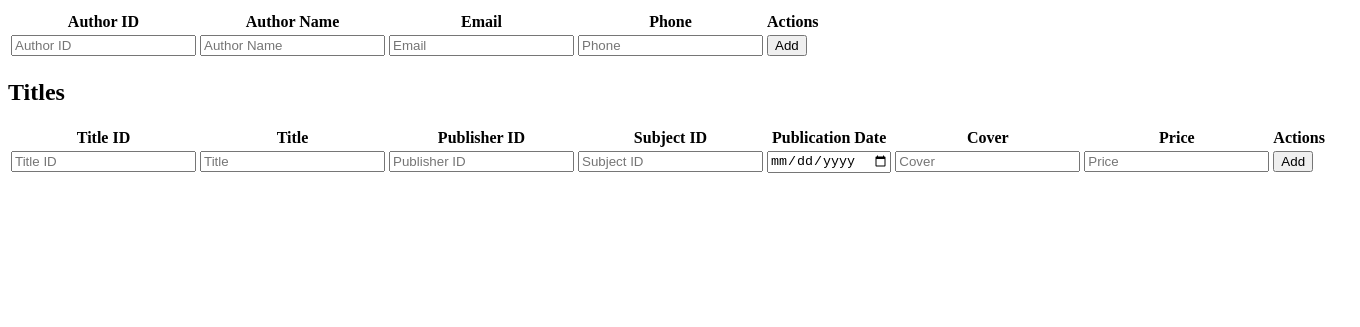
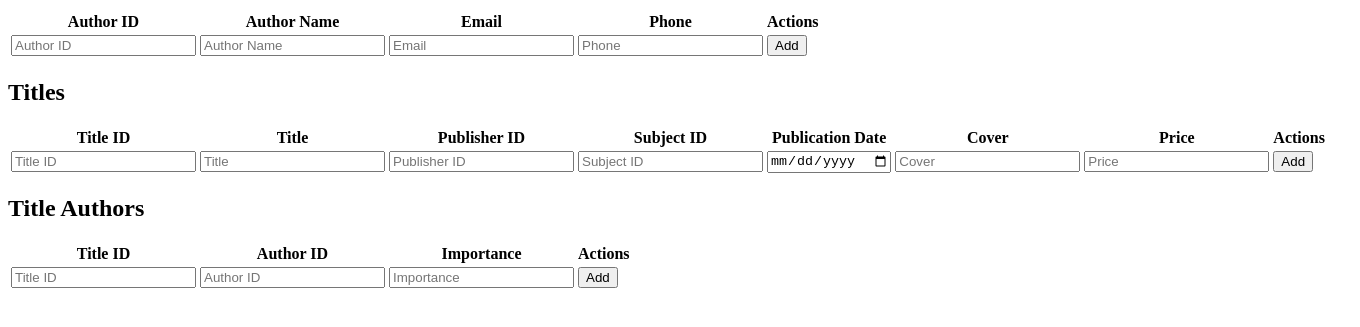
Before and after one commit to ladalar/bookCRUD, a Flask app: page / in a window 1360 px wide. Shown: the part 288-615 px from the top of the page. Run offline with Flask 3, Linux system fonts and the light colour scheme; data that the repository does not hold is empty.

Commit message:
titleauthors WIP

```diff
--- a/app.py
+++ b/app.py
@@ -297,6 +297,57 @@ def update_title(titleID):
     db.session.commit()
     return jsonify({'message': 'Title updated'})
 
+@app.route('/titleauthors', methods=['GET'])
+def get_title_authors():
+    title_authors = TitleAuthor.query.all()
+    return jsonify([
+        {
+            'titleID': ta.titleID,
+            'auID': ta.auID,
+            'importance': ta.importance
+        } for ta in title_authors
+    ])
+
+@app.route('/titleauthors', methods=['POST'])
+def add_title_author():
+    data = request.get_json()
+
+    titleID = data.get('titleID')
+    auID = data.get('auID')
+    importance = data.get('importance')
+
+    if not titleID or not auID:
+        return jsonify({'error': 'Missing required fields'}), 400
+
+    try:
+        new_title_author = TitleAuthor(titleID=titleID, auID=auID, importance=importance)
+        db.session.add(new_title_author)
+        db.session.commit()
+        return jsonify({'message': 'TitleAuthor added'}), 201
+    except Exception as e:
+        print("❌ Error adding title author:", e)
+        return jsonify({'error': str(e)}), 500
+
+@app.route('/titleauthors/<int:titleID>/<int:auID>', methods=['DELETE'])
+def delete_title_author(titleID, auID):
+    title_author = TitleAuthor.query.filter_by(titleID=titleID, auID=auID).first_or_404()
+    db.session.delete(title_author)
+    db.session.commit()
+    return jsonify({'message': 'TitleAuthor deleted'})
+
+@app.route('/titleauthors/<int:titleID>/<int:auID>', methods=['PATCH'])
+def update_title_author(titleID, auID):
+    title_author = TitleAuthor.query.filter_by(titleID=titleID, auID=auID).first_or_404()
+    data = request.get_json()
+    field = data.get('field')
+    value = data.get('value')
+
+    if field not in ['titleID', 'auID', 'importance']:
+        return jsonify({'error': 'Invalid field'}), 400
+    setattr(title_author, field, value)
+    db.session.commit()
+    return jsonify({'message': 'TitleAuthor updated'})
+
 
 # Debug Info
 
--- a/templates/index.html
+++ b/templates/index.html
@@ -64,6 +64,19 @@
         <tbody id="titleTableBody"></tbody>
     </table>
 
+    <h2>Title Authors</h2>
+    <table>
+        <thead>
+            <tr>
+                <th>Title ID</th>
+                <th>Author ID</th>
+                <th>Importance</th>
+                <th>Actions</th>
+            </tr>
+        </thead>
+        <tbody id="titleAuthorTableBody"></tbody>
+    </table>
+
     <script>
         const tableConfigs = {
             publishers: {
@@ -106,6 +119,16 @@
                     { key: 'pubDate', type: 'date', label: 'Publication Date' },
                     { key: 'cover', type: 'text', label: 'Cover' },
                     { key: 'price', type: 'number', label: 'Price' }
+                ]
+            },
+
+            titleauthors: {
+                endpoint: '/titleauthors',
+                tableBodyId: 'titleAuthorTableBody',
+                fields: [
+                    { key: 'titleID', type: 'number', label: 'Title ID' },
+                    { key: 'auID', type: 'number', label: 'Author ID' },
+                    { key: 'importance', type: 'number', label: 'Importance' }
                 ]
             }
 
```
